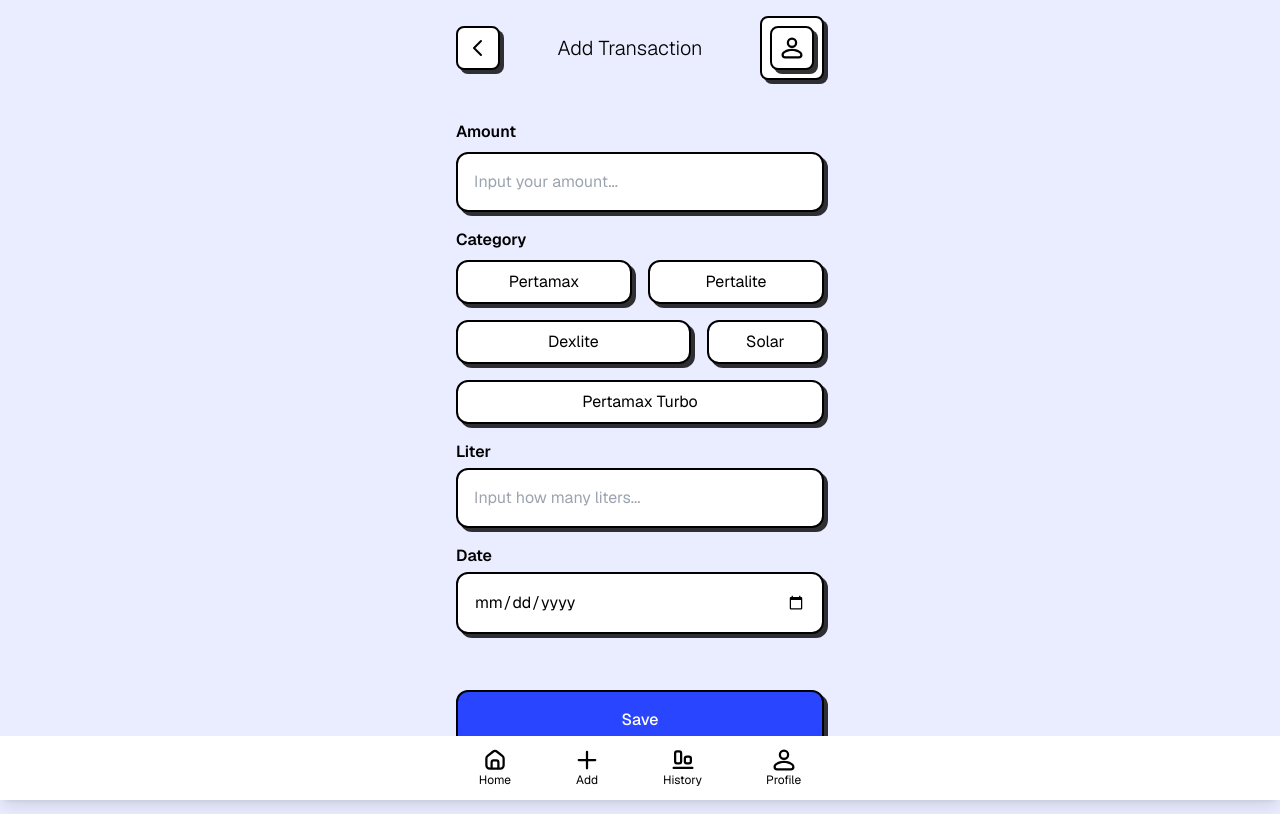
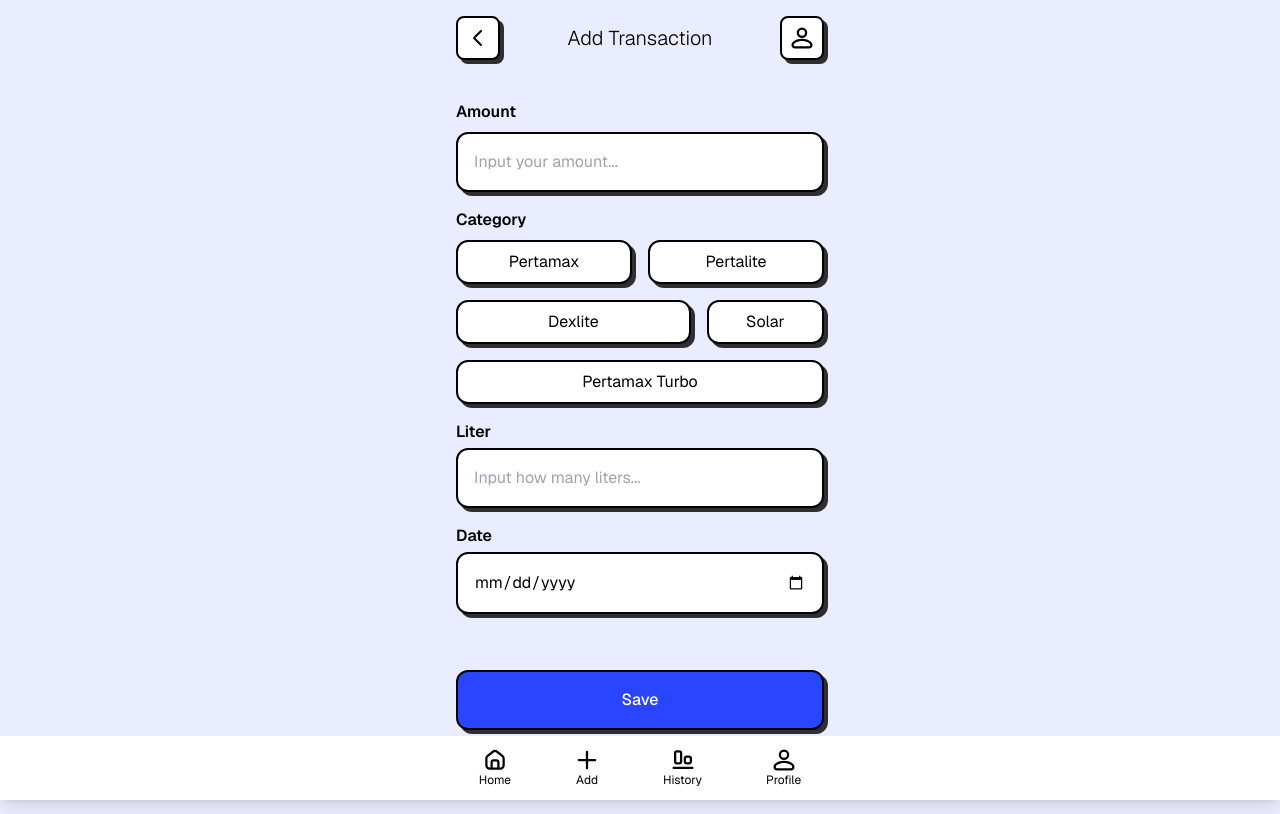
Before and after one commit to iniHery/fuel-record, a Next.js app: page /add-transaction in a window 1280 px wide. Built offline with nearby package versions, Linux system fonts and the light colour scheme; no server answers.

Commit message:
fix code for dashboard

```diff
--- a/app/add-transaction/page.tsx
+++ b/app/add-transaction/page.tsx
@@ -87,7 +87,6 @@
             </h1>
           </div>
           <div>
-            <div className="bg-white p-2 rounded-[8px] border-2 border-black shadow-[4px_4px_0px_rgba(0,0,0,0.8),0_0px_0px_rgba(0,0,0,0.8)]">
             <Link href="/profile">
               <div>
                 <div className="bg-white p-2 rounded-[8px] border-2 border-black shadow-[4px_4px_0px_rgba(0,0,0,0.8),0_0px_0px_rgba(0,0,0,0.8)]">
@@ -107,7 +106,6 @@
                 </div>
               </div>
             </Link>
-            </div>
           </div>
         </div>
 
```
Lines whose indentation alone changed are shown as unchanged.
